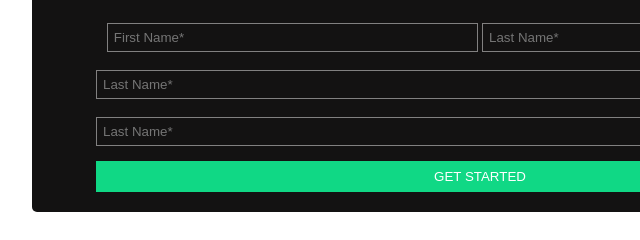
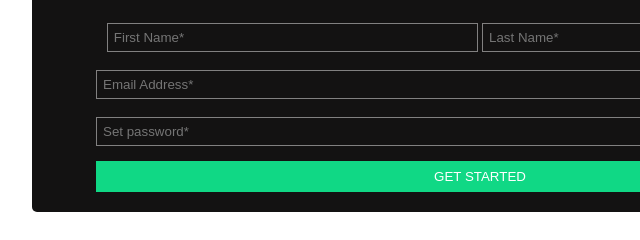
Before and after one commit to aiman003/started, a plain HTML site: page index.html in a window 1280 px wide. Shown: the part 218-458 px from the top of the page, 160-800 px from the left. Drawn offline with Linux system fonts and the light colour scheme.

Commit message:
third committ

```diff
--- a/index.html
+++ b/index.html
@@ -16,8 +16,8 @@
         <input type=" " class="first" placeholder="Last Name*">
         <!-- <button class="first">First Name*</button> -->
         <!-- <button class="first">Last Name*</button> -->
-        <input type=" " class="input" placeholder="Last Name*">
-        <input type=" " class="input" placeholder="Last Name*">
+        <input type=" " class="input" placeholder="Email Address*">
+        <input type=" " class="input" placeholder="Set password*">
 
 
         <!-- <button class="input">Email Address*</button> -->
```
